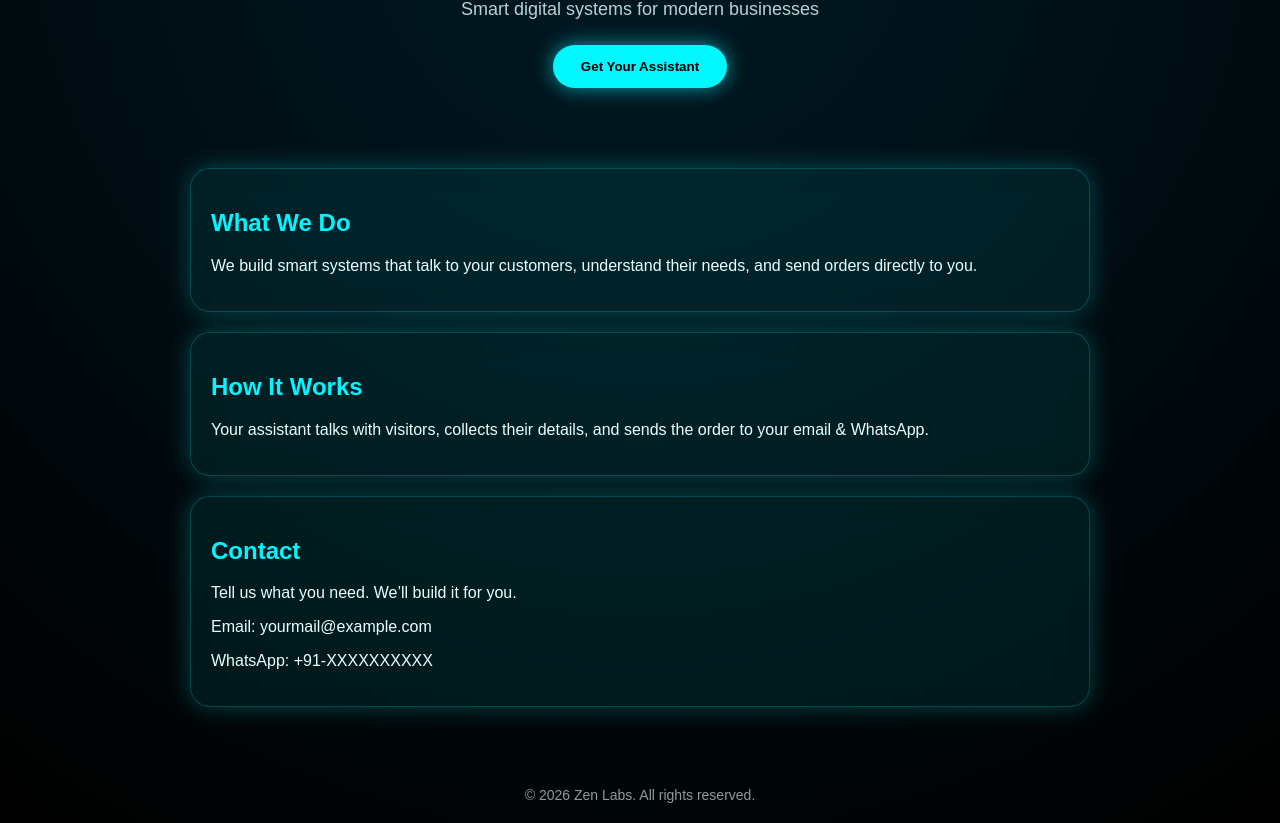
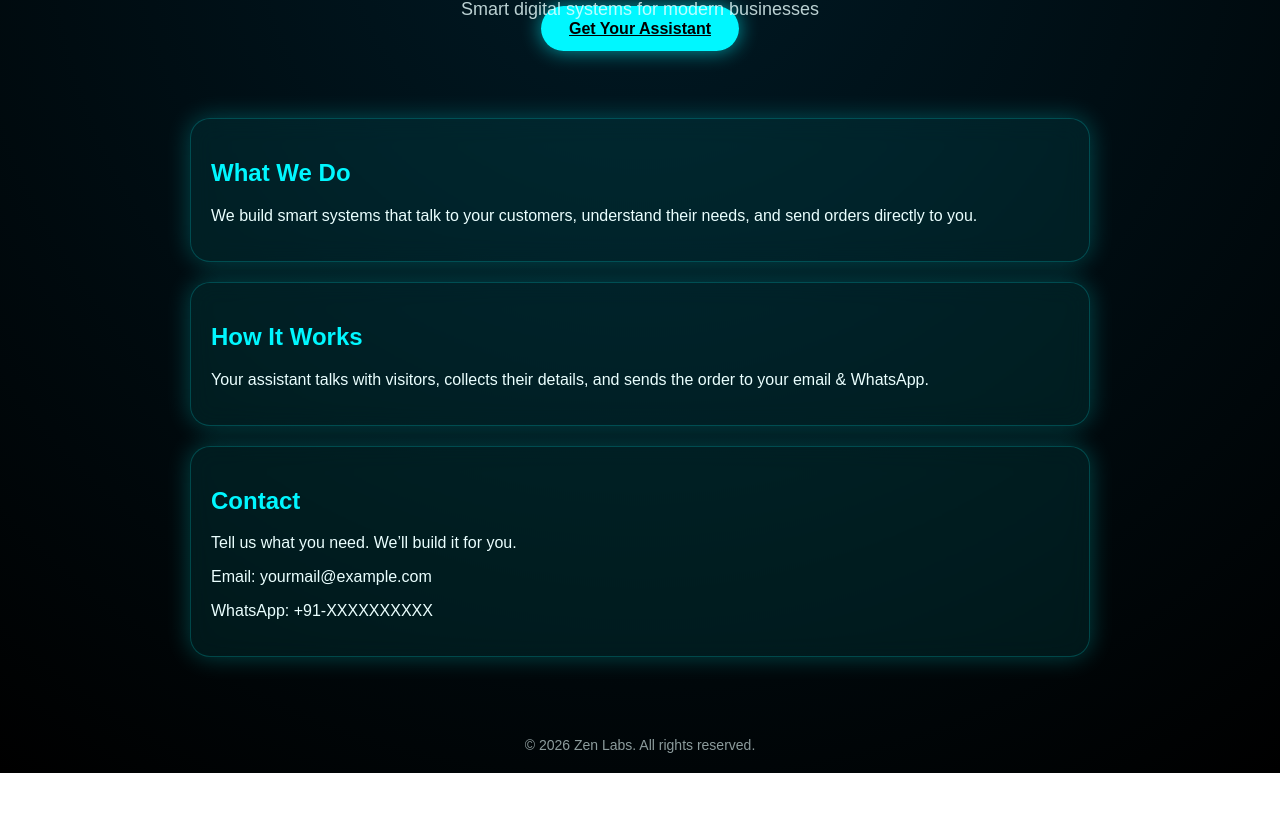
Before and after one commit to zenlabssupport/zen-labs, a plain HTML site: page index.html in a window 1280 px wide. Shown: the part 106-929 px from the top of the page. After the commit the page ends 879 px from the top, so only its background shows below. Drawn offline with Linux system fonts and the light colour scheme.

Commit message:
Update index.html

```diff
--- a/index.html
+++ b/index.html
@@ -75,7 +75,7 @@
   <header>
     <div class="logo">Zen Labs</div>
     <div class="tagline">Smart digital systems for modern businesses</div>
-    <button class="hero-btn">Get Your Assistant</button>
+    <a href="assistant.html" class="hero-btn">Get Your Assistant</a>
   </header>
 
   <section>
```
